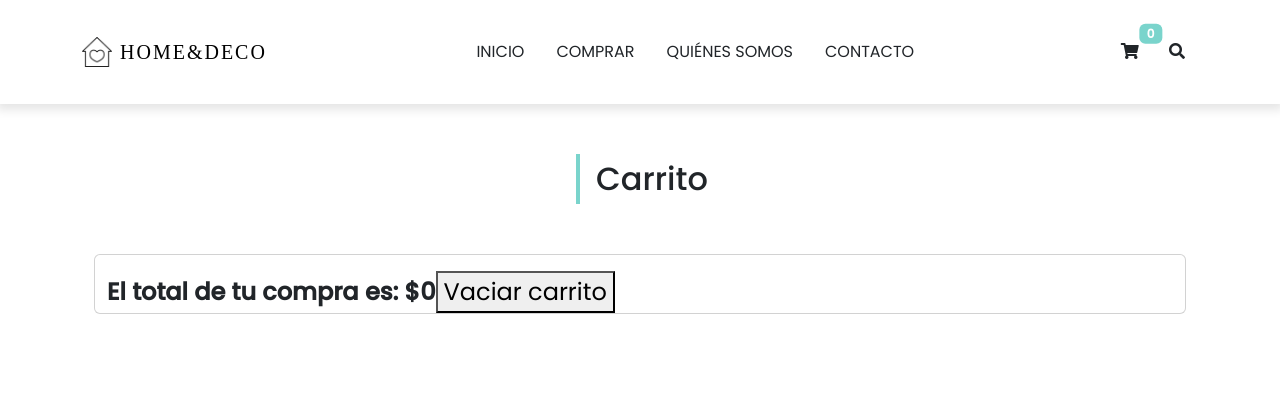
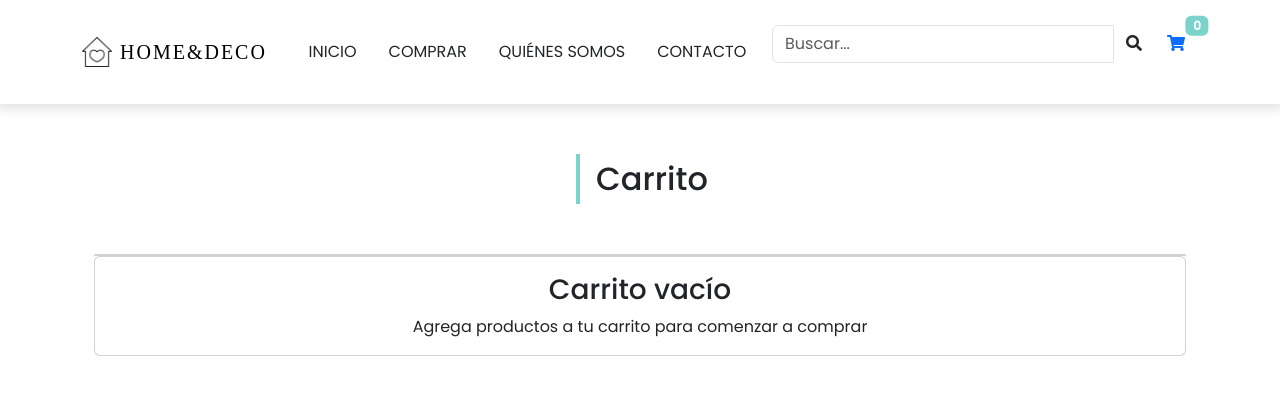
Before and after one commit to Mica-Grand/preentrega2js-grandoso, a plain HTML site: page carrito.html in a window 1280 px wide. Drawn offline with nearby package versions, Linux system fonts and the light colour scheme; a web font is replaced by a local one.

Commit message:
agregue boton de vaciar y de comprar, que solo aparece en el carrito cuando no esta vacio

```diff
--- a/carrito.html
+++ b/carrito.html
@@ -27,14 +27,17 @@
                 <span class="text-uppercase fw-lighter ms-2">Home&Deco</span>
             </a>
 
-            <div class="order-lg-2 nav-btns">
-                <button type="button" class="btn position-relative" id="btn-cart">
-                    <i class="fa fa-shopping-cart"></i>
-                    <span class="position-absolute top-0 start-100 translate-middle badge bg-primary">0</span>
-                </button>
-                <button type="button" class="btn position-relative">
-                    <i class="fa fa-search"></i>
-                </button>
+            <div class = "order-lg-2 nav-btns">
+                <div class="input-group mb-3">
+                    <input type="search" class="form-control" placeholder="Buscar...">
+                    <button type = "button" class = "btn position-relative">
+                        <i class = "fa fa-search"></i>
+                    </button>
+                    <button type = "button" class = "btn position-relative" id="btn-cart">
+                        <a href="carrito.html"><i class = "fa fa-shopping-cart"></i></a>
+                        <span class = "position-absolute top-0 start-100 translate-middle badge bg-primary">0</span>
+                    </button>
+                </div>
             </div>
 
             <button class="navbar-toggler border-0" type="button" data-bs-toggle="collapse" data-bs-target="#navMenu">
@@ -78,9 +81,11 @@
             <!-- insercion de carrito en javascript -->
             </div>
             <div class="container card">
-                <div id="totalCarrito">
+                <div id="totalCarrito" class="text-center">
 
                 </div>
+            </div>
+            <div id= "carritoVacio" class="m-auto">
             </div>
         </div>
     </section>
--- a/js/app.js
+++ b/js/app.js
@@ -1,5 +1,7 @@
+
 
 // Array de productos - Catalogo
+
 
 const productos = [
     {
@@ -68,19 +70,25 @@ const productos = [
     },
 ];
 
+
+
+document.addEventListener("DOMContentLoaded", function () {
+
     let carrito = [];
 
     // Mostrar productos en catalogo
-document.addEventListener("DOMContentLoaded", function () {
+
     const contenedorTarjetas = document.querySelector("#contenedor-tarjetas");
     let filaTarjetas = document.createElement("div");
     filaTarjetas.classList.add("row", "gx-0", "gy-3");
     contenedorTarjetas.appendChild(filaTarjetas);
 
+
     function mostrarProductos() {
         productos.forEach((producto, index) => {
             const tarjeta = document.createElement("div");
             tarjeta.classList.add("tarjeta", "col-md-6", "col-lg-4", "col-xl-3", "p-2", "text-center");
+
 
             const imagenTarjeta = document.createElement("div");
             imagenTarjeta.classList.add("tarjeta-img", "img-thumbnail", "position-relative");
@@ -88,6 +96,7 @@ document.addEventListener("DOMContentLoaded", function () {
                 <img src="${producto.imagen}" class="w-100">
             `;
             tarjeta.appendChild(imagenTarjeta);
+
 
             const textoTarjeta = document.createElement("div");
             textoTarjeta.classList.add("tarjeta-texto", "text-center");
@@ -97,25 +106,26 @@ document.addEventListener("DOMContentLoaded", function () {
             `;
             tarjeta.appendChild(textoTarjeta);
 
+
             const botonAgregar = document.createElement("button");
             botonAgregar.classList.add("tarjeta-boton", "btn", "m-2", "text-dark");
             botonAgregar.innerText = "Agregar al carrito";
             botonAgregar.setAttribute("data-producto-id", producto.id);
             tarjeta.appendChild(botonAgregar);
 
+
             botonAgregar.addEventListener("click", () => {
                 agregarCarrito(producto);
             });
+
 
             filaTarjetas.appendChild(tarjeta);
         });
     }
 
+
     mostrarProductos();
 
-    // Carrito
-    // Chequear si hay carrito almacenado en local storage
-    carrito = JSON.parse(localStorage.getItem("carrito")) || [];
 
     function agregarCarrito(producto) {
         const productoExistente = carrito.find(item => item.id === producto.id);
@@ -134,12 +144,55 @@ document.addEventListener("DOMContentLoaded", function () {
         localStorage.setItem("carrito", JSON.stringify(carrito));
         console.log(carrito);
     }
+
 })
 
 
 document.addEventListener("DOMContentLoaded", function () {
+    const carritoVacio = document.querySelector("#carritoVacio");
+    const carritoVacioDiv = document.createElement("div");
+    carritoVacioDiv.setAttribute("class", "card m-auto");
+    carritoVacioDiv.innerHTML = `
+        <div class="card-body text-center">
+            <h3 class="card-title">Carrito vacío</h3>
+            <p class="card-text">Agrega productos a tu carrito para comenzar a comprar</p>
+        </div>
+    `;
     const contenedorCarrito = document.querySelector("#contenedorCarrito");
     carrito = JSON.parse(localStorage.getItem("carrito")) || [];
+
+    const totalCarrito = document.querySelector("#totalCarrito");
+    const totalDiv = document.createElement("div");
+    totalDiv.classList.add("total-carrito", "text-center");
+    totalCarrito.appendChild(totalDiv);
+
+    const botonesDiv = document.createElement("div");
+    botonesDiv.classList.add("btn-group", "gap-2", "mt-3");
+    totalCarrito.appendChild(botonesDiv);
+
+    const botonVaciar = document.createElement("button");
+    botonVaciar.classList.add("btn", "btn-primary");
+    botonVaciar.innerText = "Vaciar carrito";
+    botonesDiv.appendChild(botonVaciar);
+    botonVaciar.addEventListener("click", limpiarCarrito);
+
+    const botonComprar = document.createElement("button");
+    botonComprar.classList.add("btn", "btn-success");
+    botonComprar.innerText = "Comprar";
+    botonesDiv.appendChild(botonComprar);
+    botonComprar.addEventListener("click", comprarProductos);
+
+
+    if (!carrito || carrito.length === 0) {
+        console.log("El carrito está vacío.")
+        totalCarrito.style.display = "none";
+        carritoVacio.appendChild(carritoVacioDiv);
+    } else {
+        totalCarrito.style.display = "block";
+        mostrarCarrito();
+
+    }
+
 
     function mostrarCarrito() {
         contenedorCarrito.innerHTML = "";
@@ -157,18 +210,35 @@ document.addEventListener("DOMContentLoaded", function () {
         `;
             contenedorCarrito.appendChild(productoHTML);
 
+
             const botonEliminar = document.createElement("button");
             botonEliminar.classList.add("boton-eliminar", "btn", "m-2", "text-dark");
             botonEliminar.innerText = "Eliminar";
             botonEliminar.setAttribute("data-producto-id-eliminar", producto.id);
 
+
             productoHTML.appendChild(botonEliminar);
+
 
             botonEliminar.addEventListener("click", () => {
                 eliminarProductoDeCarrito(producto.id);
+
             });
         });
     }
+
+    function limpiarCarrito() {
+        carrito = [];
+        localStorage.removeItem("carrito");
+        actualizarTotal();
+        const carritoLimpio = document.querySelector("#contenedorCarrito");
+        carritoLimpio.innerHTML = "";
+    }
+
+    function comprarProductos() {
+        console.log("¡Gracias por tu compra!")
+    }
+
 
     // Eliminar productos
 
@@ -182,51 +252,25 @@ document.addEventListener("DOMContentLoaded", function () {
     mostrarCarrito();
 
 
-
-
     // Calcular total
     function calcularTotal() {
         carrito = JSON.parse(localStorage.getItem("carrito")) || [];
         return carrito.reduce((total, producto) => total + producto.precio, 0);
     }
 
+
     let total = calcularTotal();
     console.log(total);
-const totalCarritoHTML = document.querySelector("#totalCarrito");
-totalCarritoHTML.classList.add("total-carrito");
-totalCarritoHTML.innerText = `El total de tu compra es: $${total}`;
-
-const botonVaciar = document.createElement("button");
-botonVaciar.innerText = "Vaciar carrito";
-totalCarritoHTML.appendChild(botonVaciar);
-botonVaciar.addEventListener("click", () => {
-    vaciarCarrito();
-});
+    totalDiv.innerText = `Total: $${total}`;
 
     // Actualizar total
-
     function actualizarTotal() {
         let totalActualizado = 0;
         carrito.forEach((producto) => {
             totalActualizado += producto.precio * producto.cantidad;
         });
-    const totalActualizadoHTML = document.querySelector("#totalCarrito");
-    totalActualizadoHTML.innerText = `El total de tu compra es: $${totalActualizado}`;
+        total = totalActualizado;
+        totalDiv.innerText = `Total: $${totalActualizado}`;
     }
 
-
-function vaciarCarrito() {
-    carrito = [];
-    localStorage.removeItem("carrito");
-    actualizarTotal();
-    if (total === 0) {
-        totalCarritoHTML.innerHTML = `
-            <div class="card m-auto">
-                <div class="card-body text-center">
-                    <h3 class="card-title">Carrito vacío</h3>
-                    <p class="card-text">Agrega productos a tu carrito para comenzar a comprar</p>
-                </div>
-            </div>`;
-    }
-}}
-)
+})
```
Also changed, not shown: index.html (+10 -7 lines). Lines whose indentation alone changed are shown as unchanged.
